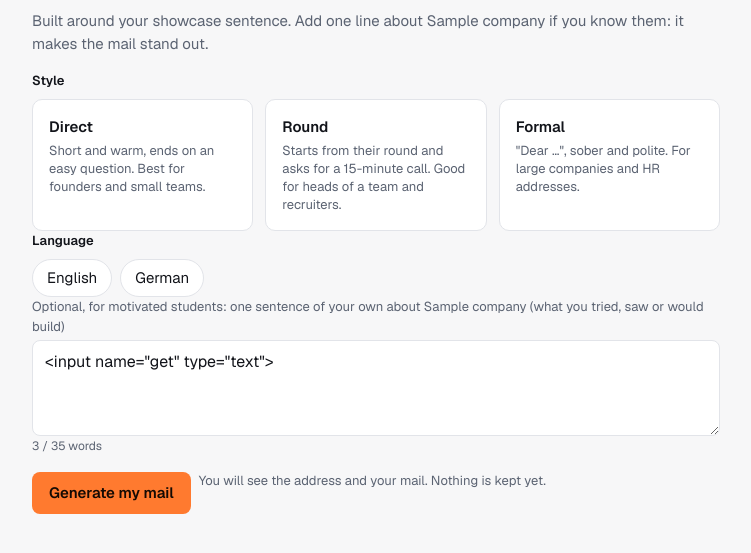
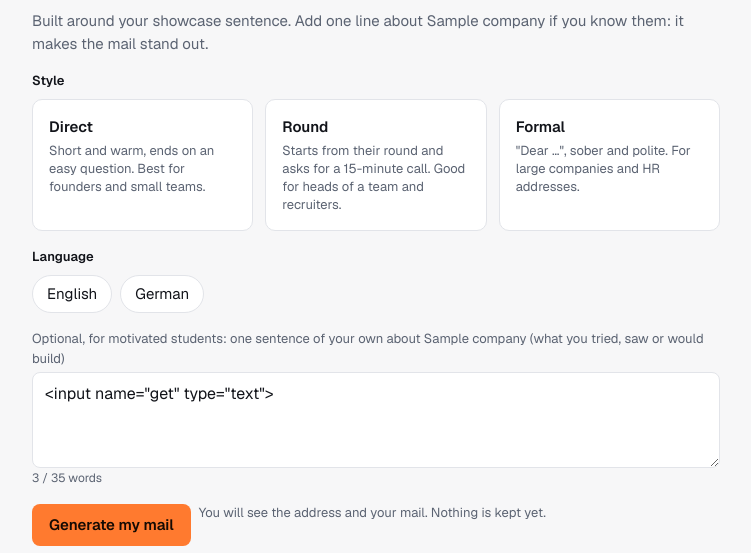
Before and after one commit to camilmechta/kaltstart, a Python web app: template src/kaltstart/api/templates/company.html in a window 1280 px wide. Shown: the part 973-1526 px from the top of the page, without its empty margins (264-1015 px from the left). Run offline with Jinja, Linux system fonts and the light colour scheme; the template is opened without the code that fills it: most values are stand-ins (such as "Sample title", 1, 10 or a date in 2020); form fields are guessed from the names that the template uses.

Commit message:
fix: space between the style cards and the language

```diff
--- a/src/kaltstart/api/static/app.css
+++ b/src/kaltstart/api/static/app.css
@@ -428,3 +428,4 @@ details.legend[open] > summary.legend-title { margin-bottom: var(--space-2); }
 .status-pill.status-sent, .status-pill.status-presumed_sent { background: var(--accent-soft); color: var(--accent); }
 .status-pill.status-human_reply, .status-pill.status-positive_reply { background: color-mix(in srgb, var(--success) 14%, transparent); color: var(--success); }
 .copy-row .btn { white-space: nowrap; min-width: 104px; justify-content: center; }
+#generate fieldset { margin-bottom: var(--space-4); }
```
